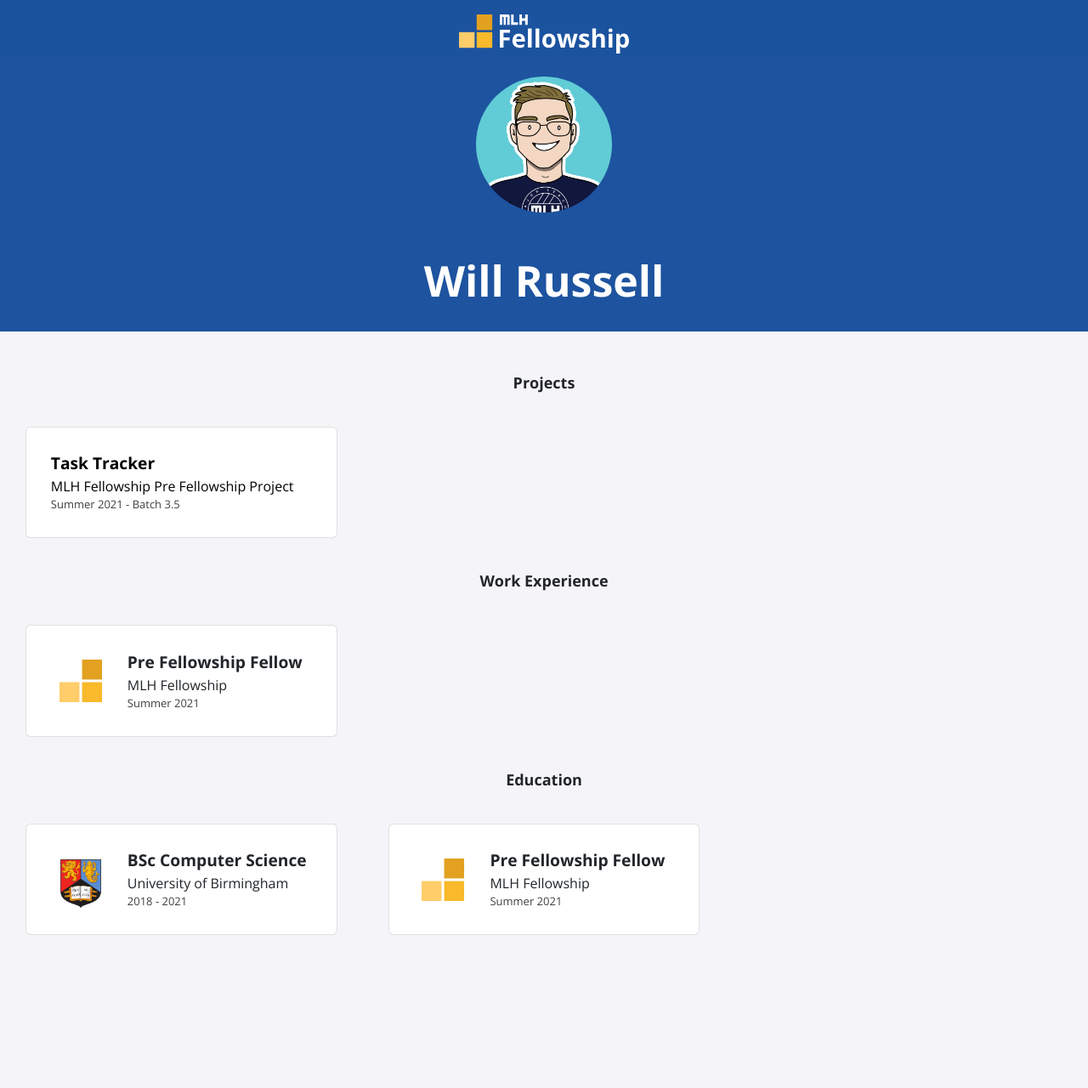
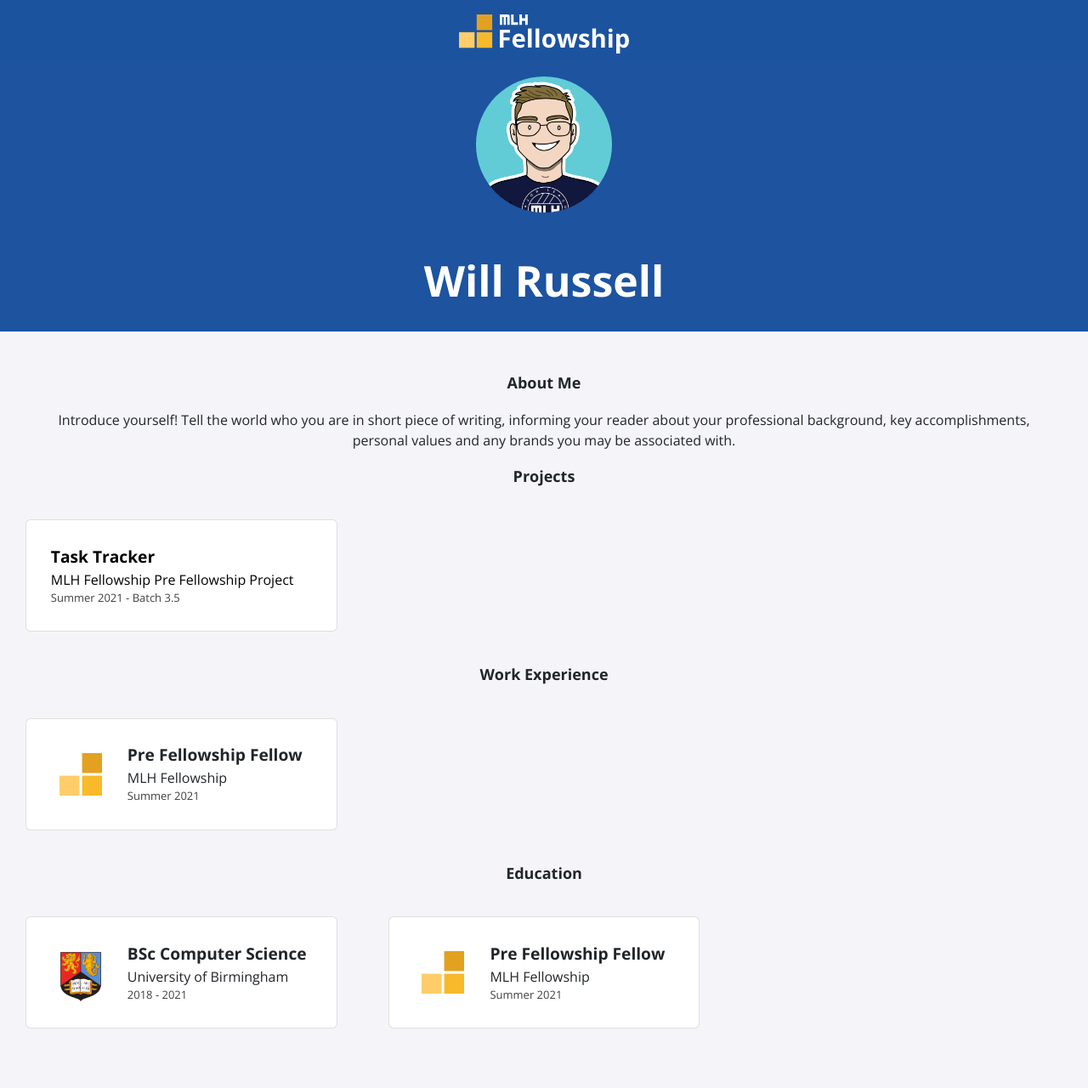
Before and after one commit to MLH-Fellowship/pod-3.1.0-portfolio, a Jekyll site: the page built from index.html, in a window 1280 px wide. Shown: the whole page at 85% size. Built offline with Jekyll 4.4.1, drawn with Linux system fonts in a browser that asks for light colours; nearby versions of some CDN libraries; before the commit the page ends 1170 px from its top, so only the background shows below that.

Commit message:
Added Bio Section

```diff
--- /dev/null
+++ b/_includes/bio.html
@@ -0,0 +1,6 @@
+<h2>About Me</h2>
+<div>
+    <p style="text-align:center; padding:0px 40px">Introduce yourself! Tell the world who you are in short
+        piece of writing, informing your reader about your professional background, key accomplishments, personal
+        values and any brands you may be associated with.</p>
+</div>
--- a/index.html
+++ b/index.html
@@ -9,6 +9,8 @@
 
     {% include profile.html %}
 
+    {% include bio.html %}
+
     {% include projects.html %}
 
     {% include experience.html %}
```
Also changed, not shown: Gemfile.lock.
